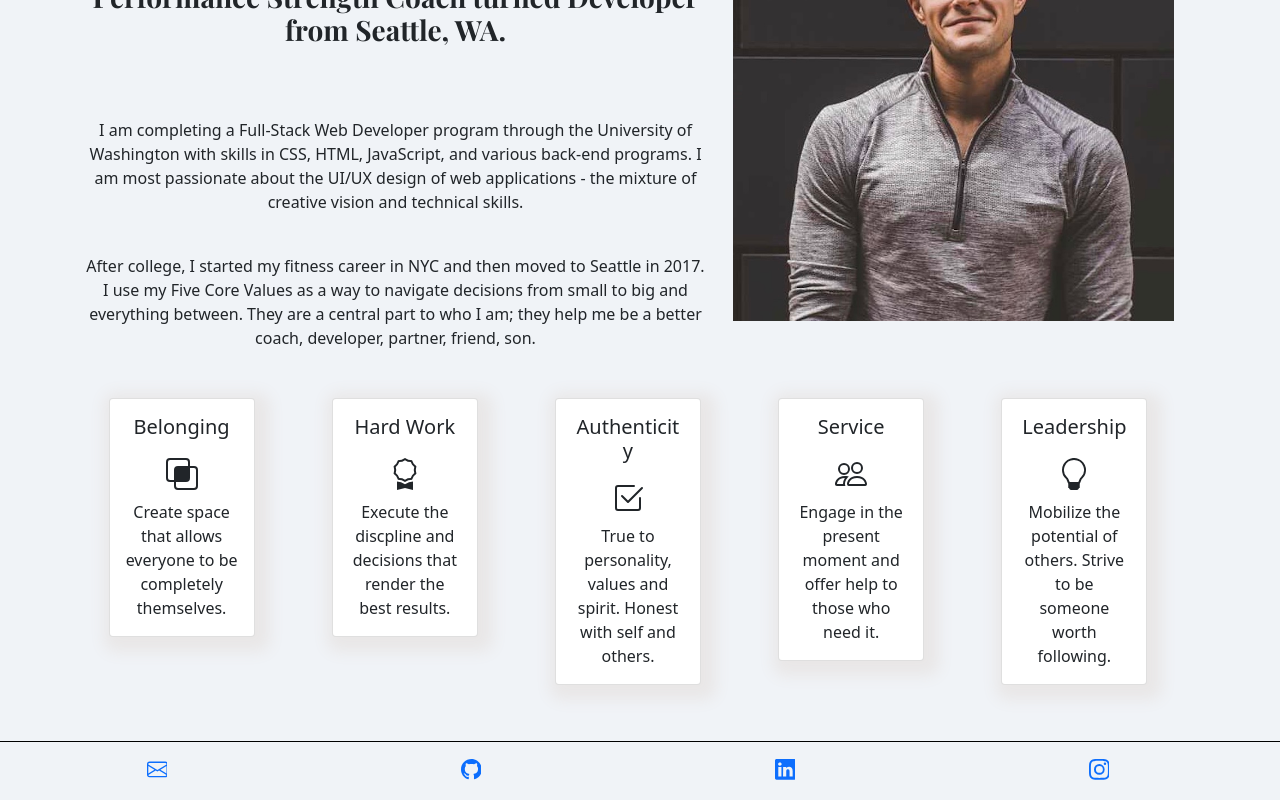
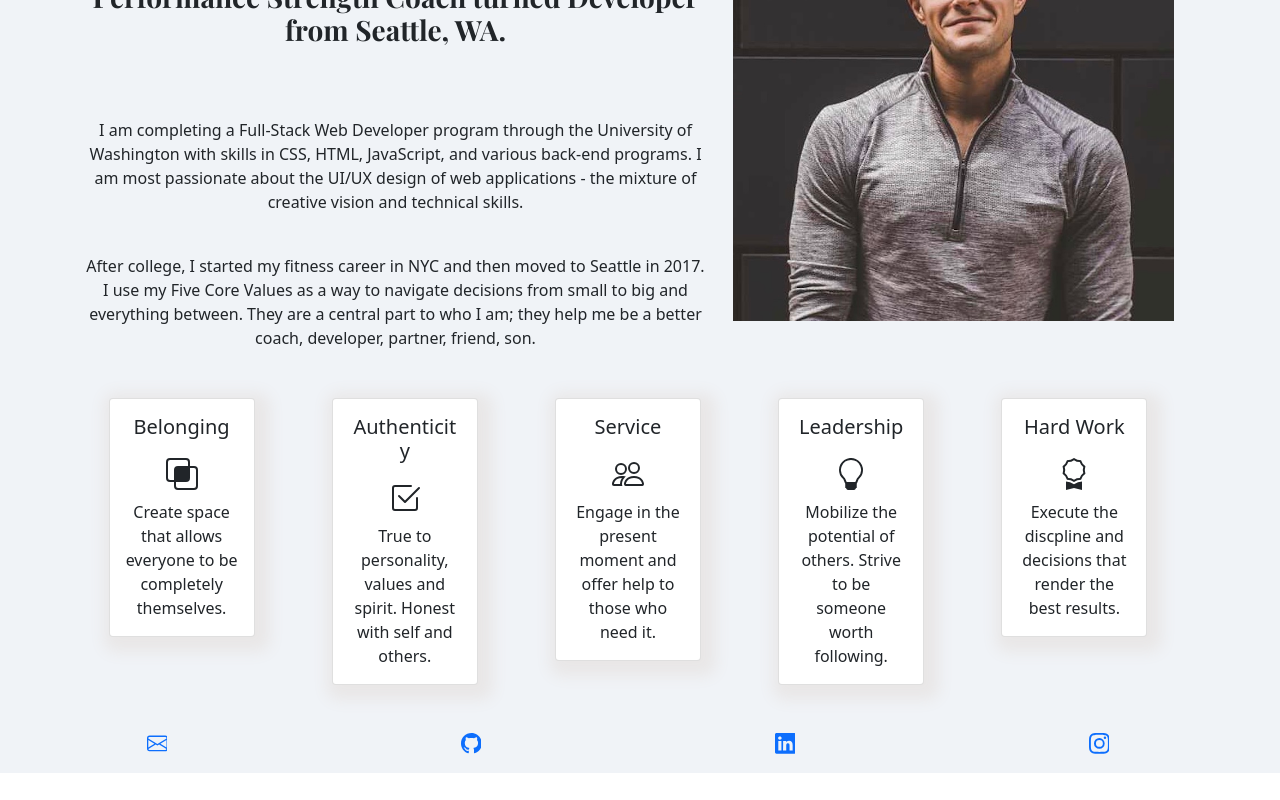
Before and after one commit to evanarbour/Arbour-Portfolio-React, a React (Create React App) app in the folder react-portfolio/: page / in a window 1280 px wide. Shown: the part 202-1002 px from the top of the page. After the commit the page ends 975 px from the top, so only its background shows below. Built offline with nearby package versions, Linux system fonts and the light colour scheme.

Commit message:
fixed spacing of footer

```diff
--- a/react-portfolio/src/components/pages/About.js
+++ b/react-portfolio/src/components/pages/About.js
@@ -51,17 +51,6 @@ export default function About() {
             <div class="col-lg-2 col-md-4 col-sm-6">
                 <div class="card rounded">
                     <div class="card-body text-center">
-                        <h5 class="card-title">Hard Work</h5>
-                        <div class="icon-container">
-                            <i><BsAward /></i>
-                        </div>
-                        <p class="card-text">Execute the discpline and decisions that render the best results.</p>
-                    </div>
-                </div>
-            </div>
-            <div class="col-lg-2 col-md-4 col-sm-6">
-                <div class="card rounded">
-                    <div class="card-body text-center">
                         <h5 class="card-title ">Authenticity</h5>
                         <div class="icon-container">
                             <i><BsCheck2Square /></i>
@@ -92,6 +81,17 @@ export default function About() {
                     </div>
                 </div>
             </div>
+            <div class="col-lg-2 col-md-4 col-sm-6">
+                <div class="card rounded">
+                    <div class="card-body text-center">
+                        <h5 class="card-title">Hard Work</h5>
+                        <div class="icon-container">
+                            <i><BsAward /></i>
+                        </div>
+                        <p class="card-text">Execute the discpline and decisions that render the best results.</p>
+                    </div>
+                </div>
+            </div>
         </div>
 
 
--- a/react-portfolio/src/styles/Footer.css
+++ b/react-portfolio/src/styles/Footer.css
@@ -1,9 +1,9 @@
 .footer {
-  /* position: absolute; */
+  position: absolute;
   bottom: 0;
   width: 100%;
-  border-top: 1px black solid;
   padding-top: 10px;
+  margin-top: 10px;
   background-color: #f0f3f7;
 }
 
--- a/react-portfolio/src/styles/portfolioContainer.css
+++ b/react-portfolio/src/styles/portfolioContainer.css
@@ -5,7 +5,7 @@
 }
 
 .content-wrap {
-  padding-bottom: 3rem;
+  padding-bottom: 5rem;
   padding-right: 2%;
   padding-left: 2%;
 }
```
